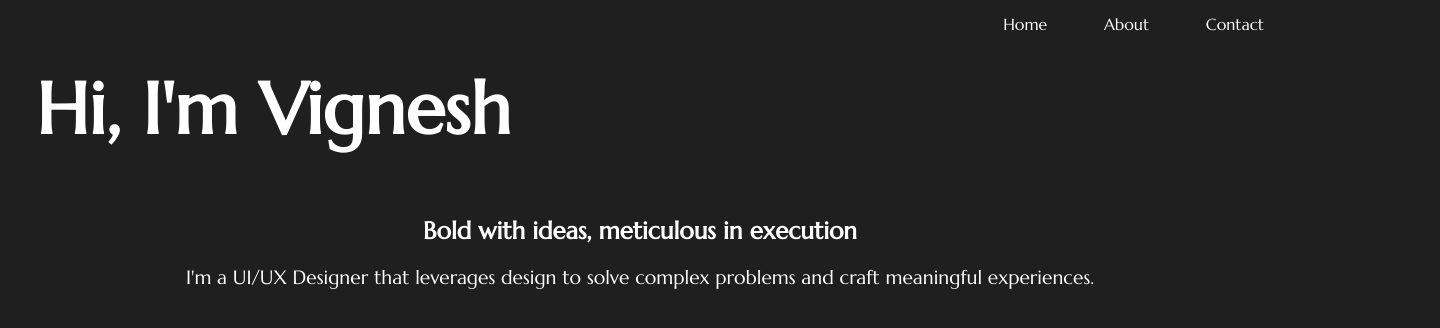
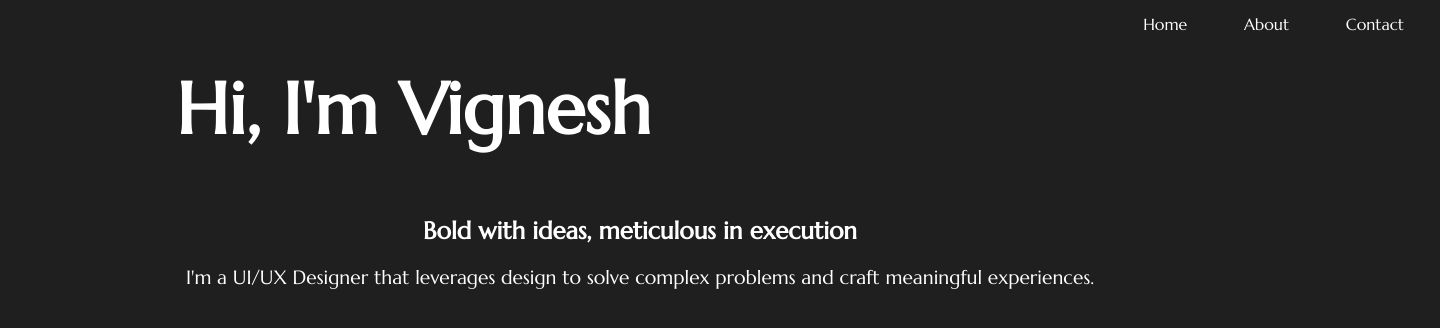
Before and after one commit to Vig25nesh/web-development-project, a plain HTML site: page index.html in a window 1280 px wide. Shown: the whole page, 1440 px wide, since content can reach past the window. Drawn offline with Linux system fonts and the light colour scheme.

```diff
--- a/style.css
+++ b/style.css
@@ -2,7 +2,7 @@
 
 body {
     font-family: 'Marcellus', serif;
-    margin: 0 20px;
+    margin: 0 160px;
     padding: 0;
     background-color: #1f1f1f; /* Set dark background color */
     color: #fff; /* Set text color to white */
```
